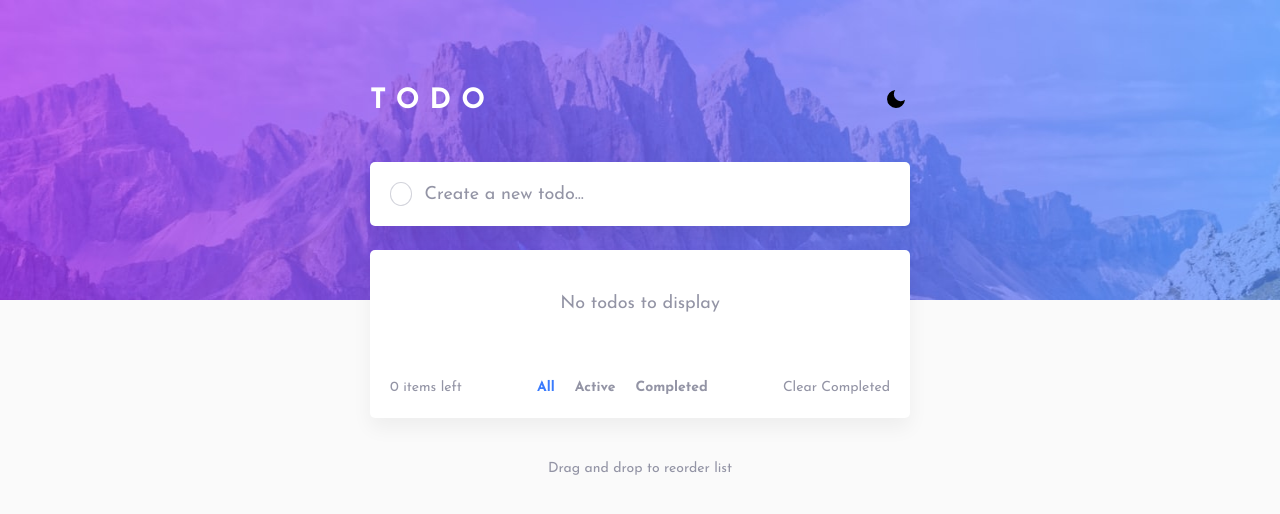
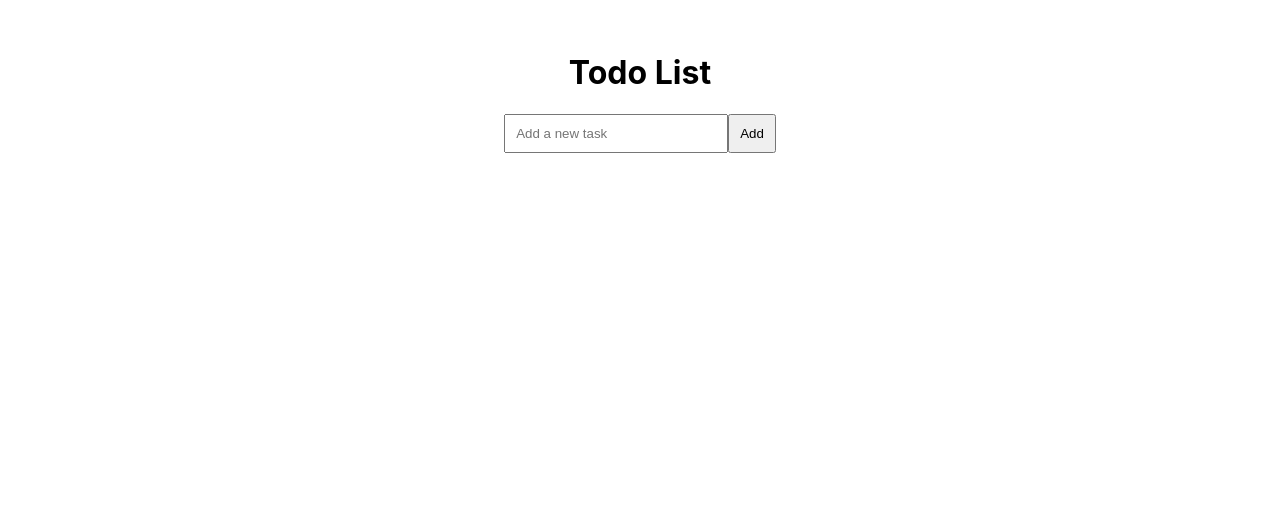
Before and after one commit to Chrisawgey/ucc-hackathon, a React (Create React App) app: page / in a window 1280 px wide. Shown: the top 514 px of the page. Built offline with nearby package versions, Linux system fonts and the light colour scheme.

Commit message:
Update App.js 2

```diff
--- a/src/App.js
+++ b/src/App.js
@@ -1,225 +1,94 @@
 import React, { useState, useEffect } from 'react';
-import confetti from 'canvas-confetti';
-import './App.css';
-import './todo-create.js'
+import Confetti from 'react-confetti';
 
 function App() {
-  const [todos, setTodos] = useState(() => {
-    const savedTodos = localStorage.getItem('todos');
-    return savedTodos ? JSON.parse(savedTodos) : [];
-  });
+  const [todos, setTodos] = useState([]);
   const [newTodo, setNewTodo] = useState('');
-  const [filter, setFilter] = useState('all');
-  const [darkMode, setDarkMode] = useState(() => {
-    const savedMode = localStorage.getItem('darkMode');
-    return savedMode ? JSON.parse(savedMode) : false;
-  });
-  const [draggedItem, setDraggedItem] = useState(null);
-  const [draggedOverItem, setDraggedOverItem] = useState(null);
-
-  useEffect(() => {
-    localStorage.setItem('todos', JSON.stringify(todos));
-    localStorage.setItem('darkMode', JSON.stringify(darkMode));
-  }, [todos, darkMode]);
+  const [confetti, setConfetti] = useState(false);
 
   const handleAddTodo = (e) => {
     e.preventDefault();
     if (!newTodo.trim()) return;
 
-    setTodos([...todos, {
+    setTodos([
+      ...todos,
+      {
         id: Date.now(),
         text: newTodo.trim(),
-      completed: false
-    }]);
+        completed: false,
+        justCompleted: false // prevent confetti when adding
+      }
+    ]);
 
     setNewTodo('');
   };
 
   const handleToggleTodo = (id) => {
-    setTodos(prevTodos =>
-      prevTodos.map(todo =>
-        todo.id === id
-          ? {
+    const updatedTodos = todos.map((todo) => {
+      if (todo.id === id) {
+        const wasCompleted = todo.completed;
+        return {
           ...todo,
           completed: !todo.completed,
-              justCompleted: !todo.completed // Flag for triggering confetti
+          justCompleted: !wasCompleted // only true if it's now marked complete
+        };
       }
-          : { ...todo, justCompleted: false }
-      )
-    );
+      return { ...todo, justCompleted: false }; // reset others
+    });
+
+    setTodos(updatedTodos);
   };
 
   useEffect(() => {
-    const todoWithConfetti = todos.find(todo => todo.justCompleted);
-    if (todoWithConfetti) {
-      confetti({
-        particleCount: 100,
-        spread: 70,
-        origin: { y: 0.6 },
-      });
+    const justCompletedTodo = todos.find((todo) => todo.justCompleted);
+    if (justCompletedTodo) {
+      setConfetti(true);
+      const timer = setTimeout(() => {
+        setConfetti(false);
+        // reset justCompleted after confetti
+        setTodos((prev) =>
+          prev.map((todo) => ({ ...todo, justCompleted: false }))
+        );
+      }, 3000);
+      return () => clearTimeout(timer);
     }
   }, [todos]);
 
-  const handleDeleteTodo = (id) => {
-    setTodos(todos.filter(todo => todo.id !== id));
-  };
-
-  const handleClearCompleted = () => {
-    setTodos(todos.filter(todo => !todo.completed));
-  };
-
-  const handleDragStart = (index) => {
-    setDraggedItem(index);
-  };
-
-  const handleDragOver = (e, index) => {
-    e.preventDefault();
-    setDraggedOverItem(index);
-  };
-
-  const handleDrop = () => {
-    if (draggedItem === null || draggedOverItem === null) return;
-
-    const newTodos = [...todos];
-    const draggedTodo = newTodos[draggedItem];
-
-    newTodos.splice(draggedItem, 1);
-    newTodos.splice(draggedOverItem, 0, draggedTodo);
-
-    setTodos(newTodos);
-    setDraggedItem(null);
-    setDraggedOverItem(null);
-  };
-
-  const filteredTodos = todos.filter(todo => {
-    if (filter === 'active') return !todo.completed;;
-    if (filter === 'completed') return todo.completed;
-    return true;
-  });
-
-  const activeTodosCount = todos.filter(todo => !todo.completed).length;
-
-  const toggleDarkMode = () => {
-    setDarkMode(!darkMode);
-  };
-
   return (
-    <div className={`todo-app ${darkMode ? 'dark-mode' : ''}`}>
-      <div className="container">
-        <header className="app-header">
-          <h1>TODO</h1>
-          <button onClick={toggleDarkMode} className="theme-toggle">
-            {darkMode ? (
-              <svg className="sun-icon" xmlns="http://www.w3.org/2000/svg" width="24" height="24">
-                <circle cx="12" cy="12" r="5" />
-                <line x1="12" y1="1" x2="12" y2="3" />
-                <line x1="12" y1="21" x2="12" y2="23" />
-                <line x1="4.22" y1="4.22" x2="5.64" y2="5.64" />
-                <line x1="18.36" y1="18.36" x2="19.78" y2="19.78" />
-                <line x1="1" y1="12" x2="3" y2="12" />
-                <line x1="21" y1="12" x2="23" y2="12" />
-                <line x1="4.22" y1="19.78" x2="5.64" y2="18.36" />
-                <line x1="18.36" y1="5.64" x2="19.78" y2="4.22" />
-              </svg>
-            ) : (
-              <svg className="moon-icon" xmlns="http://www.w3.org/2000/svg" width="24" height="24">
-                <path d="M21 12.79A9 9 0 1 1 11.21 3 7 7 0 0 0 21 12.79z" />
-              </svg>
-            )}
-          </button>
-        </header>
-
-        <form onSubmit={handleAddTodo} className="todo-form">
-          <div className="checkbox-circle"></div>
+    <div style={{ textAlign: 'center', padding: '2rem' }}>
+      {confetti && <Confetti />}
+      <h1>Todo List</h1>
+      <form onSubmit={handleAddTodo}>
         <input
           type="text"
-            placeholder="Create a new todo..."
           value={newTodo}
           onChange={(e) => setNewTodo(e.target.value)}
-            className="todo-input"
+          placeholder="Add a new task"
+          style={{ padding: '10px', width: '200px' }}
         />
+        <button type="submit" style={{ padding: '10px' }}>
+          Add
+        </button>
       </form>
-
-        <div className="todo-list-container">
-          {filteredTodos.length > 0 ? (
-            <ul className="todo-list">
-              {filteredTodos.map((todo, index) => (
+      <ul style={{ listStyle: 'none', padding: 0, marginTop: '1rem' }}>
+        {todos.map((todo) => (
           <li
             key={todo.id}
-                  className={`todo-item ${todo.completed ? 'completed' : ''}`}
-                  draggable
-                  onDragStart={() => handleDragStart(index)}
-                  onDragOver={(e) => handleDragOver(e, index)}
-                  onDragEnd={handleDrop}
+            onClick={() => handleToggleTodo(todo.id)}
+            style={{
+              cursor: 'pointer',
+              textDecoration: todo.completed ? 'line-through' : 'none',
+              padding: '10px',
+              backgroundColor: todo.completed ? '#d3ffd3' : '#f0f0f0',
+              margin: '5px auto',
+              width: '250px',
+              borderRadius: '5px',
+            }}
           >
-                  <div className="todo-content">
-                    <div
-                      className={`checkbox-circle ${todo.completed ? 'checked' : ''}`}
-                      onClick={() => handleToggleTodo(todo.id)}
-                    >
-                      {todo.completed && (
-                        <svg xmlns="http://www.w3.org/2000/svg" width="11" height="9">
-                          <path fill="none" stroke="#FFF" strokeWidth="2" d="M1 4.304L3.696 7l6-6" />
-                        </svg>
-                      )}
-                    </div>
-                    <span className="todo-text">{todo.text}</span>
-                  </div>
-                  <button onClick={() => handleDeleteTodo(todo.id)} className="delete-btn">
-                    <svg xmlns="http://www.w3.org/2000/svg" width="18" height="18">
-                      <path
-                        fill="#494C6B"
-                        fillRule="evenodd"
-                        d="M16.97 0l.708.707L9.546 8.84l8.132 8.132-.707.707-8.132-8.132-8.132 8.132L0 16.97l8.132-8.132L0 .707.707 0 8.84 8.132 16.971 0z"
-                      />
-                    </svg>
-                  </button>
+            {todo.text}
           </li>
         ))}
       </ul>
-          ) : (
-            <div className="empty-state">
-              <p>No todos to display</p>
-            </div>
-          )}
-
-          <div className="todo-footer">
-            <span className="items-left">{activeTodosCount} items left</span>
-
-            <div className="filters desktop-filters">
-              <button onClick={() => setFilter('all')} className={filter === 'all' ? 'active' : ''}>
-                All
-              </button>
-              <button onClick={() => setFilter('active')} className={filter === 'active' ? 'active' : ''}>
-                Active
-              </button>
-              <button onClick={() => setFilter('completed')} className={filter === 'completed' ? 'active' : ''}>
-                Completed
-              </button>
-            </div>
-
-            <button onClick={handleClearCompleted} className="clear-completed">
-              Clear Completed
-            </button>
-          </div>
-        </div>
-
-        <div className="mobile-filters">
-          <div className="filters">
-            <button onClick={() => setFilter('all')} className={filter === 'all' ? 'active' : ''}>
-              All
-            </button>
-            <button onClick={() => setFilter('active')} className={filter === 'active' ? 'active' : ''}>
-              Active
-            </button>
-            <button onClick={() => setFilter('completed')} className={filter === 'completed' ? 'active' : ''}>
-              Completed
-            </button>
-          </div>
-        </div>
-
-        <p className="drag-drop-text">Drag and drop to reorder list</p>
-      </div>
     </div>
   );
 }
```
Lines whose indentation alone changed are shown as unchanged.
